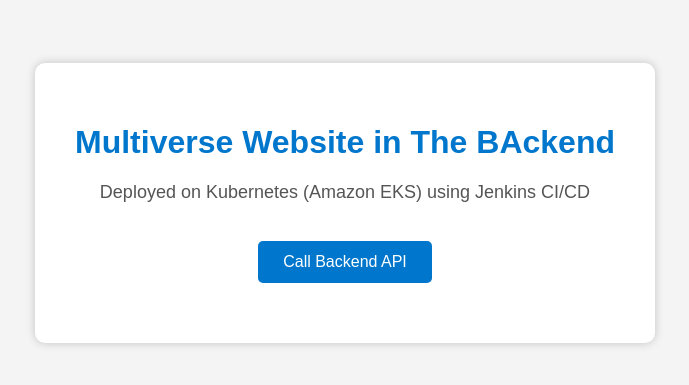
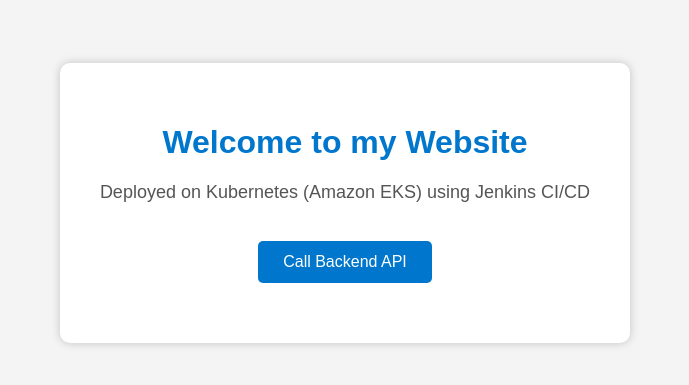
Before and after one commit to ziazeshan141/3_Tier_Architecture, a plain HTML site: page frontend/index.html in a window 1280 px wide. Shown: the part 197-582 px from the top of the page, without its empty margins (295-984 px from the left). Drawn offline with Linux system fonts and the light colour scheme.

Commit message:
Updated Frontend/index.html Text

```diff
--- a/frontend/index.html
+++ b/frontend/index.html
@@ -59,7 +59,7 @@
 <body>
 
 <div class="container">
-    <h1>Multiverse Website in The BAckend</h1>
+    <h1>Welcome to my Website</h1>
 
     <p>Deployed on Kubernetes (Amazon EKS) using Jenkins CI/CD</p>
 
```
